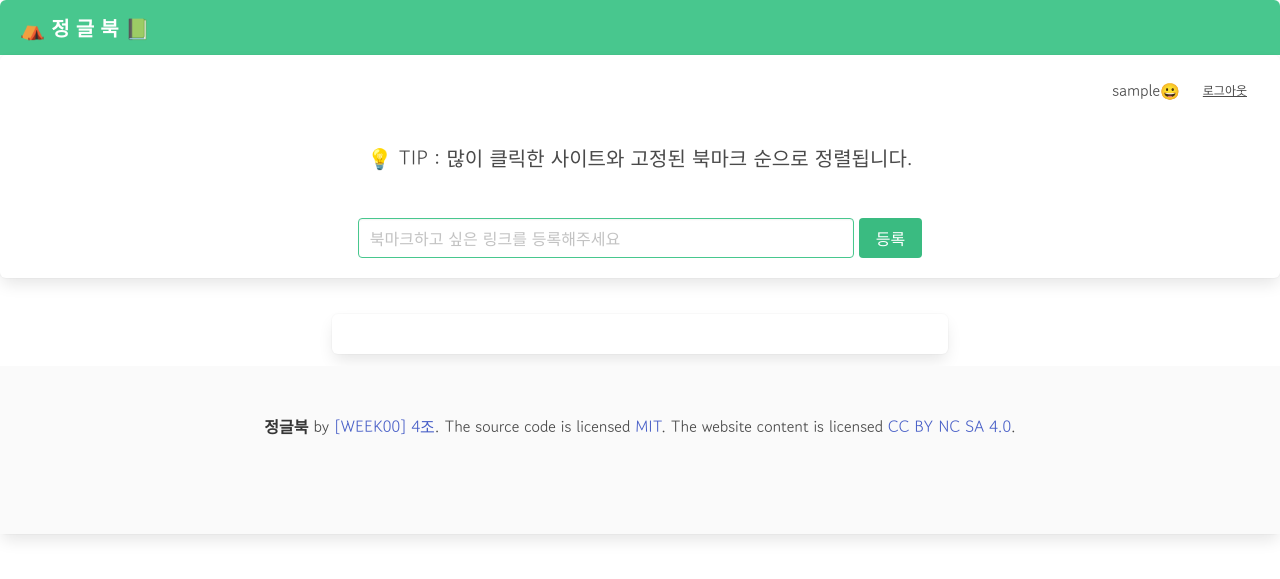
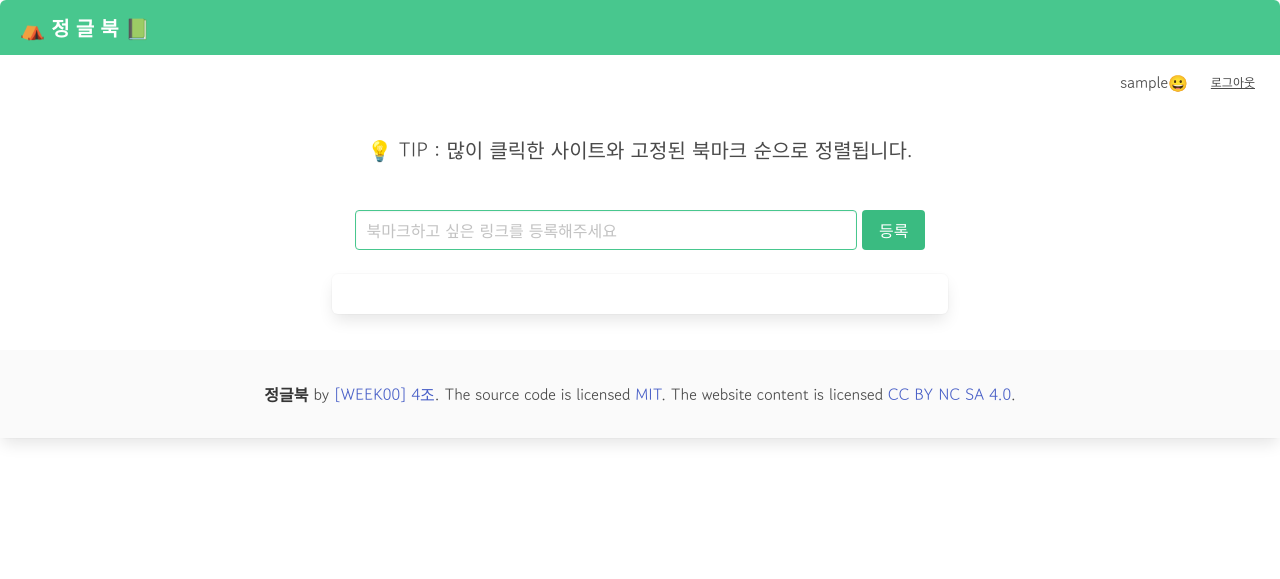
Before and after one commit to chae-y/junglebook, a Flask app: page /main in a window 1280 px wide. Shown: the top 579 px of the page. Run offline with Flask 2, Linux system fonts and the light colour scheme; the visitor is signed in with stand-in values (Sample User, id 1); data that the repository does not hold is empty; some libraries are stand-ins or nearby versions.

Commit message:
메인페이지 카드박스 없앰

```diff
--- a/app.py
+++ b/app.py
@@ -195,8 +195,8 @@ def find_bookmark():
 @app.route('/signup', methods=['POST', 'GET'])
 def signup():
 
-    if "id" in session:
-        return redirect(url_for("main"))
+    # if "id" in session:
+    #     return redirect(url_for("main"))
 
     if request.method == "POST":
         userid_receive = request.form['userid_give']
--- a/templates/main.html
+++ b/templates/main.html
@@ -44,6 +44,10 @@
 
         .level-item {
             color: burlywood;
+        }
+
+        .footer {
+            padding: 2rem 1rem 2rem;
         }
     </style>
 
@@ -226,7 +230,7 @@
         </a>
 
 
-        <div class="box has-text-centered">
+        <div class="column has-text-centered">
             <div class="buttons has-addons is-right">
                 <h6>{{user_nickname}}😀&nbsp;&nbsp;</h6>
 
@@ -259,7 +263,7 @@
         </div>
 
 
-
+        <div><br></div>
         <footer class="footer">
             <div class="content has-text-centered">
                 <p>
```
